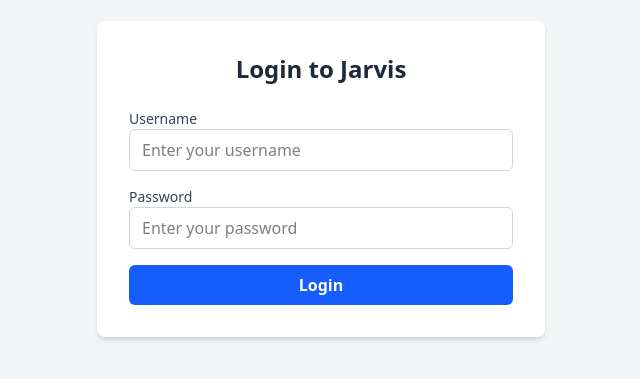
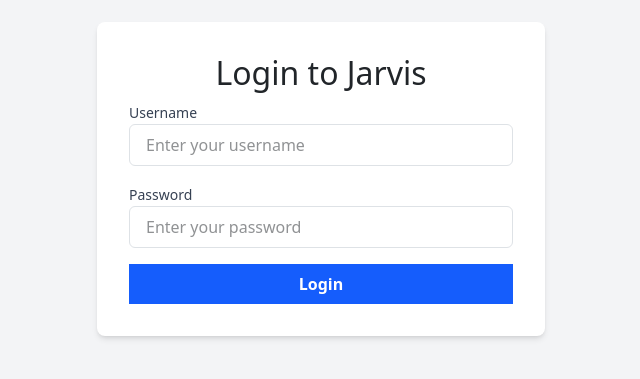
Before and after one commit to Asadali1010/jarvis-testing-with-angular, an Angular app: page /login in a window 1280 px wide. Shown: the part 221-600 px from the top of the page, without its empty margins (319-959 px from the left). Built offline with nearby package versions, Linux system fonts and the light colour scheme.

Commit message:
feat: install bootstrap in this application
Automated by Jarvis team

```diff
--- a/package.json
+++ b/package.json
@@ -22,7 +22,8 @@
     "@angular/ssr": "^22.0.7",
     "express": "^5.1.0",
     "rxjs": "~7.8.0",
-    "tslib": "^2.3.0"
+    "tslib": "^2.3.0",
+    "bootstrap": "^5.3.3"
   },
   "devDependencies": {
     "@angular/build": "^22.0.7",
--- a/src/styles.css
+++ b/src/styles.css
@@ -1 +1,2 @@
 @import 'tailwindcss';
+@import "bootstrap/dist/css/bootstrap.min.css";
```
Also changed, not shown: 1 other file (tests, documents, lock files or other folders).
